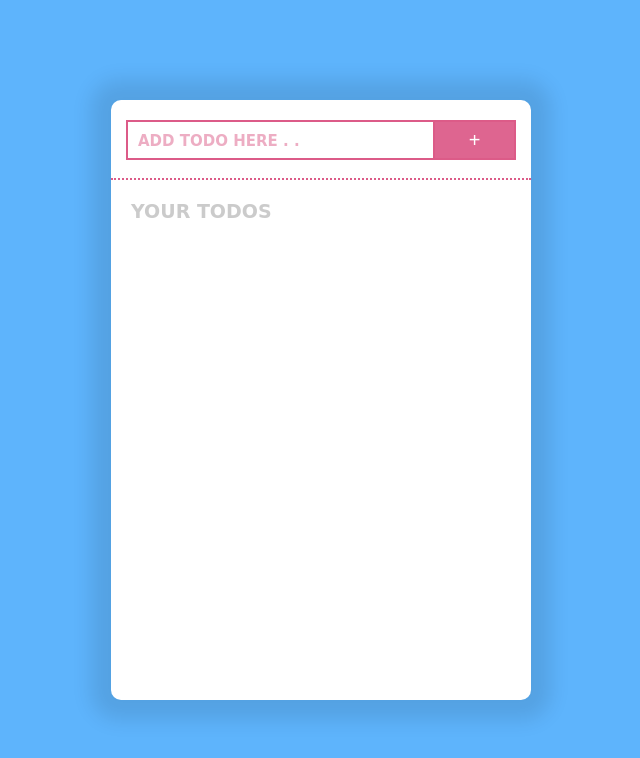
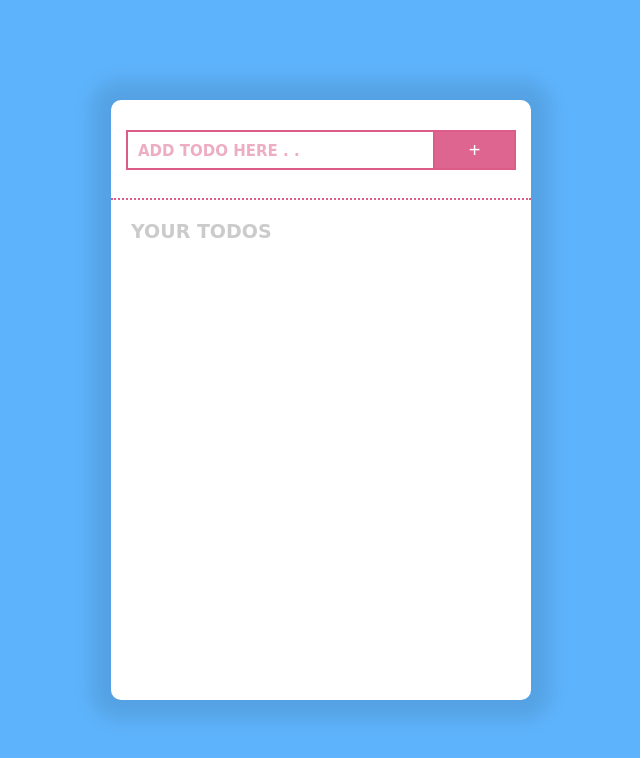
Before and after one commit to jongho-dev/Todolist, a website built with webpack: page index.html in a window 1280 px wide. Shown: the whole page, without its empty margins (319-959 px from the left). Built offline with nearby package versions, Linux system fonts and the light colour scheme; a web font is replaced by a local one.

Commit message:
feat: size 수정

```diff
--- a/css/style.scss
+++ b/css/style.scss
@@ -24,8 +24,8 @@ body {
   box-shadow: 0px 0px 20px 20px rgba(0, 0, 0, 0.1);
 
   .top {
-    height: 80px;
-    padding: 20px 15px;
+    height: 100px;
+    padding: 30px 15px;
     border-bottom: 2px dotted rgb(220, 91, 136);
 
     form {
```
Also changed, not shown: css/style.css, 1 other file.
